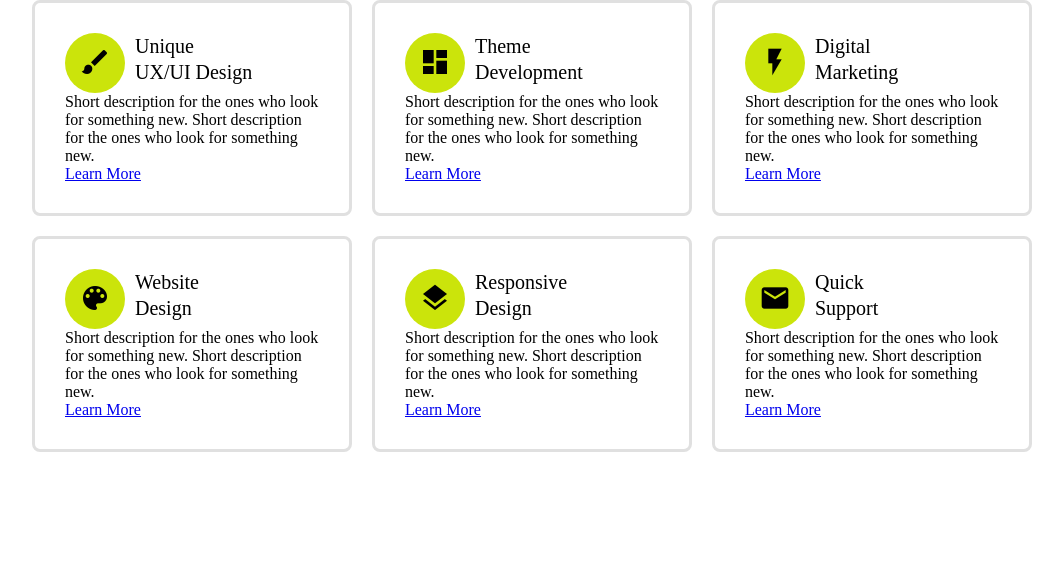
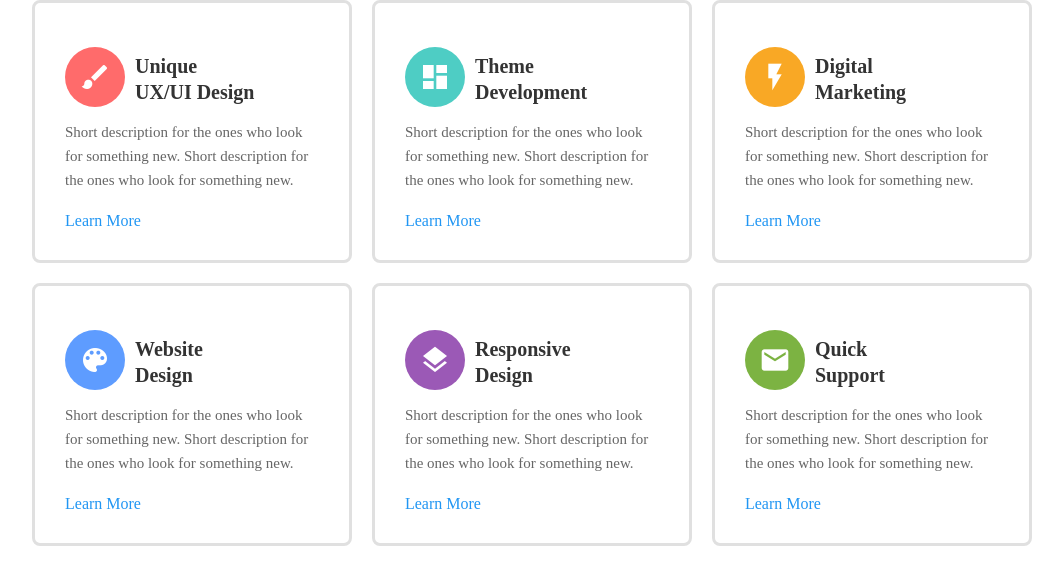
Before and after one commit to hieuit25-sys/F8-Online-k20-Homework, a plain HTML site: page BaiTapBuoi9/index.html in a window 1280 px wide. Shown: the whole page, without its empty margins (108-1171 px from the left). Drawn offline with Linux system fonts and the light colour scheme.

Commit message:
Xong cau truc flex, tiep tuc Hieu ung Hover

```diff
--- a/BaiTapBuoi9/index.html
+++ b/BaiTapBuoi9/index.html
@@ -18,13 +18,8 @@
       <div class="item item1">
 
         <div class="title">
-            <div class="left">
               <i class="mdi mdi-brush"></i>
-            </div>
-            <div class="right">
-              <p>Unique</p>
-              <p>UX/UI Design</p>
-            </div>
+              <p>Unique <br> UX/UI Design</p>
         </div>
 
         <div class="desc">
@@ -41,13 +36,8 @@
       <div class="item item2">
 
         <div class="title">
-            <div class="left">
               <i class="mdi mdi-view-dashboard"></i>
-            </div>
-            <div class="right">
-              <p>Theme</p>
-              <p>Development</p>
-            </div>
+              <p>Theme <br> Development</p>
         </div>
 
         <div class="desc">
@@ -64,13 +54,8 @@
       <div class="item item3">
 
         <div class="title">
-            <div class="left">
               <i class="mdi mdi-flash"></i>
-            </div>
-            <div class="right">
-              <p>Digital</p>
-              <p>Marketing</p>
-            </div>
+              <p>Digital <br> Marketing</p>
         </div>
 
         <div class="desc">
@@ -87,13 +72,8 @@
       <div class="item item4">
 
         <div class="title">
-            <div class="left">
               <i class="mdi mdi-palette"></i>
-            </div>
-            <div class="right">
-              <p>Website</p>
-              <p>Design</p>
-            </div>
+              <p>Website <br> Design</p>
         </div>
 
         <div class="desc">
@@ -110,13 +90,8 @@
       <div class="item item5">
 
         <div class="title">
-            <div class="left">
               <i class="mdi mdi-layers"></i>
-            </div>
-            <div class="right">
-              <p>Responsive</p>
-              <p>Design</p>
-            </div>
+              <p>Responsive <br> Design</p>
         </div>
 
         <div class="desc">
@@ -133,15 +108,8 @@
       <div class="item item6">
 
         <div class="title">
-
-            <div class="left">
               <i class="mdi mdi-email"></i>
-            </div>
-            <div class="right">
-              <p>Quick</p>
-              <p>Support</p>
-            </div>
-
+              <p>Quick <br> Support</p>
         </div>
 
         <div class="desc">
@@ -156,3 +124,7 @@
     </div>
   </body>
 </html>
+
+
+
+<!-- https://www.youtube.com/watch?v=UIFkyaLIbG8 -->
--- a/BaiTapBuoi9/style.css
+++ b/BaiTapBuoi9/style.css
@@ -28,18 +28,17 @@
 .title {
     display: flex;
     flex-direction: row;
-
-    line-height: 1.3;
-
-    font-size: 20px;
+    align-items: center;
 
     gap: 10px;
 }
 
-.left i {
+i {
     width: 60px;
     height: 60px;
     font-size: 32px;
+    color: #ffffff;
+
     background-color: #cbe40b;
     border-radius: 50%;
 
@@ -47,3 +46,54 @@
     justify-content: center;
     align-items: center;
 }
+.title p {
+    font-size: 20px;
+    font-weight: 600;
+    color: #333333;
+    line-height: 1.3;
+    margin-top: 20px;
+    margin-bottom: 15px;
+}
+
+.mdi-brush {
+    background-color: #ff6b6b;
+}
+
+.mdi-view-dashboard {
+    background-color: #4ecdc4;
+}
+
+.mdi-flash {
+    background-color: #f9a825;
+}
+
+.mdi-palette {
+    background-color: #5e9cff;
+}
+
+.mdi-layers {
+    background-color: #9b59b6;
+}
+
+.mdi-email {
+    background-color: #7cb342;
+}
+
+.desc {
+    font-size: 15px;
+    font-weight: 400;
+    color: #666666;
+    line-height: 1.6;
+    margin-bottom: 20px;
+}
+
+a {
+    font-style: 15px;
+    font-weight: 500;
+    color: #2196f3;
+    text-decoration: none;
+}
+
+a:hover {
+    text-decoration: underline;
+}
```
